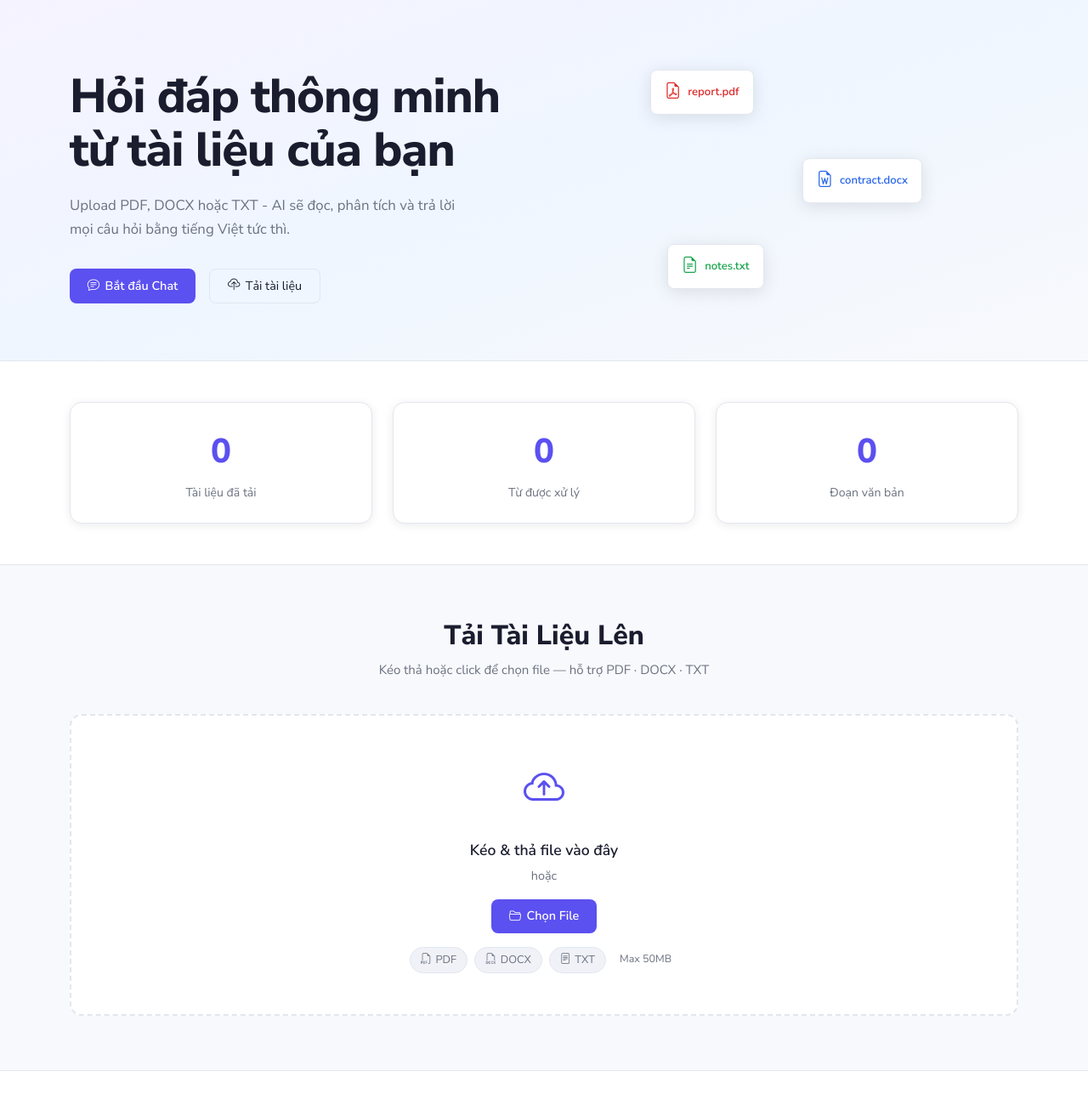
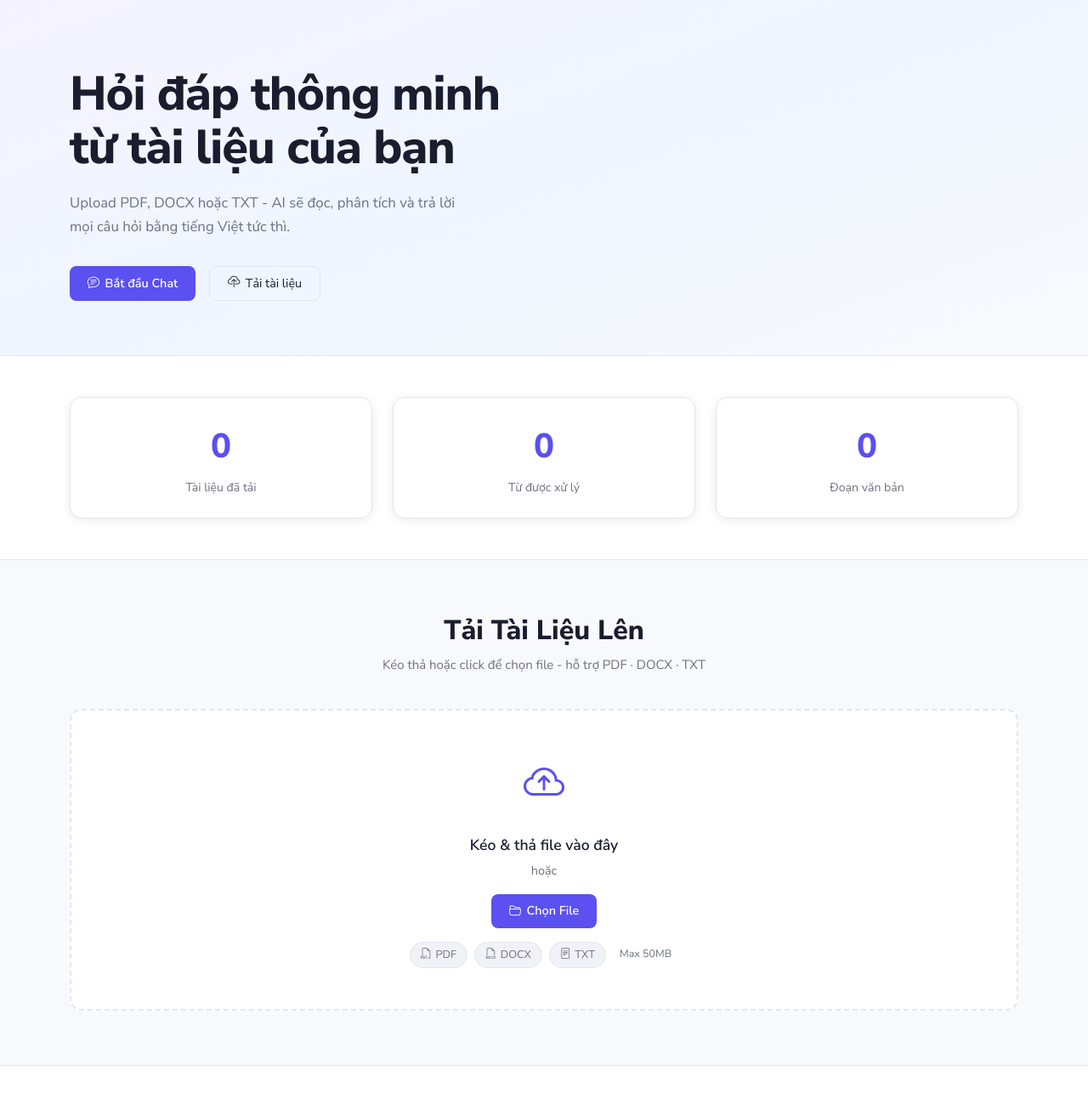
Before and after one commit to tantung-06/docmind_ai, a Flask app: page / in a window 1280 px wide. Shown: the part 68-1368 px from the top of the page at 85% size. Run offline with Flask 3, Linux system fonts and the light colour scheme; data that the repository does not hold is empty.

Commit message:
fix giao diện

```diff
--- a/static/css/style.css
+++ b/static/css/style.css
@@ -56,13 +56,6 @@ body {
   display: flex; align-items: center; gap: .5rem;
   letter-spacing: -.01em;
 }
-/* .brand-icon { font-size: 1.4rem; color: var(--accent); }
-.nav-link {
-  color: var(--text2) !important;
-  font-weight: 500;
-  font-size: .88rem;
-  transition: color var(--transition);
-} */
 .nav-link:hover, .nav-link.active { color: var(--text) !important; }
 
 /* ── Buttons ───────────────────────────── */
@@ -82,9 +75,7 @@ body {
 }
 .btn-primary-custom:hover {
   background: var(--accent2);
-  box-shadow: 0 4px 16px var(--accent-glow);
   color: #fff;
-  transform: translateY(-1px);
 }
 .btn-outline-custom {
   background: transparent;
@@ -125,19 +116,6 @@ body {
   background: linear-gradient(160deg, #f5f3ff 0%, #eff6ff 50%, #f8f9fc 100%);
   border-bottom: 1px solid var(--border);
 }
-/* .hero-tag {
-  display: inline-block;
-  background: var(--accent-bg);
-  border: 1px solid rgba(91,80,240,.25);
-  color: var(--accent);
-  font-size: .78rem;
-  font-weight: 600;
-  padding: .3rem .8rem;
-  border-radius: 20px;
-  letter-spacing: .04em;
-  text-transform: uppercase;
-  margin-bottom: 1.25rem;
-} */
 .hero-title {
   font-family: var(--font-display);
   font-size: clamp(2.2rem, 5vw, 3.5rem);
@@ -154,49 +132,6 @@ body {
   margin-bottom: 2rem;
 }
 .hero-actions { display: flex; gap: 1rem; flex-wrap: wrap; }
-
-/* Hero visual */
-.hero-visual { position: relative; width: 320px; height: 280px; }
-/* .center-orb {
-  position: absolute; top: 50%; left: 50%;
-  transform: translate(-50%,-50%);
-  width: 90px; height: 90px;
-  background: linear-gradient(135deg, var(--accent), #7b72f5);
-  border-radius: 50%;
-  display: flex; align-items: center; justify-content: center;
-  font-family: var(--font-display);
-  font-weight: 800; font-size: 1.6rem;
-  color: #fff;
-  box-shadow: 0 8px 32px var(--accent-glow);
-  z-index: 2;
-} */
-.floating-card {
-  position: absolute;
-  background: #fff;
-  border: 1px solid var(--border);
-  border-radius: var(--radius-sm);
-  padding: .6rem 1rem;
-  display: flex; align-items: center; gap: .5rem;
-  font-size: .82rem; font-weight: 600;
-  box-shadow: var(--shadow-md);
-  animation: float 4s ease-in-out infinite;
-}
-.floating-card i { font-size: 1.2rem; }
-.fc1 { top: 10px; left: 0; color: #dc2626; }
-.fc1 i { color: #dc2626; }
-.fc2 { top: 50%; right: 0; transform: translateY(-50%); color: #2563eb; animation-delay: 1.3s; }
-.fc2 i { color: #2563eb; }
-.fc3 { bottom: 20px; left: 20px; color: #16a34a; animation-delay: 2.6s; }
-.fc3 i { color: #16a34a; }
-@keyframes float {
-  0%,100% { transform: translateY(0); }
-  50% { transform: translateY(-10px); }
-}
-.fc2 { animation-name: float2; }
-@keyframes float2 {
-  0%,100% { transform: translateY(-50%); }
-  50% { transform: translateY(calc(-50% - 10px)); }
-}
 
 /* ── Stats Section ─────────────────────── */
 .stats-section { padding: 3rem 0; border-bottom: 1px solid var(--border); }
@@ -287,26 +222,6 @@ body {
 .doc-card-actions { display: flex; gap: .4rem; margin-top: .75rem; justify-content: flex-end; }
 .empty-docs { padding: 3rem; grid-column: 1/-1; color: var(--text2); text-align: center; }
 .empty-docs i { font-size: 3rem; display: block; margin-bottom: 1rem; }
-
-/* ── Features Section ──────────────────── */
-/* .features-section { padding: 4rem 0; background: var(--bg2); }
-.feature-card {
-  background: #fff;
-  border: 1px solid var(--border);
-  border-radius: var(--radius);
-  padding: 2rem;
-  transition: all var(--transition);
-  height: 100%;
-  box-shadow: var(--shadow);
-}
-.feature-card:hover { border-color: var(--accent); box-shadow: var(--shadow-md); }
-.feature-icon { font-size: 2rem; margin-bottom: 1rem; }
-.feature-card h4 {
-  font-family: var(--font-display);
-  font-weight: 700; font-size: 1.1rem;
-  color: var(--text); margin-bottom: .75rem;
-}
-.feature-card p { color: var(--text2); font-size: .9rem; } */
 
 /* ── Footer ────────────────────────────── */
 .site-footer {
@@ -534,7 +449,7 @@ body.chat-layout {
   flex-shrink: 0; transition: all var(--transition);
   display: flex; align-items: center; justify-content: center;
 }
-.send-btn:hover { background: var(--accent2); box-shadow: 0 4px 16px var(--accent-glow); }
+.send-btn:hover { background: var(--accent2); }
 .send-btn:disabled { background: var(--bg3); color: var(--text2); cursor: not-allowed; }
 .input-footer {
   display: flex; justify-content: space-between;
@@ -633,9 +548,8 @@ body.chat-layout {
   .hero-title { font-size: 2rem; }
   .docs-grid { grid-template-columns: 1fr; }
 }
-/* ════════════════════════════════════════
-   AUTH MODAL
-   ════════════════════════════════════════ */
+
+/* AUTH MODAL */
 
 /* Overlay */
 .auth-overlay {
@@ -756,8 +670,6 @@ body.chat-layout {
 }
 .auth-submit-btn:hover:not(:disabled) {
   background: var(--accent2);
-  box-shadow: 0 6px 20px var(--accent-glow);
-  transform: translateY(-1px);
 }
 .auth-submit-btn:disabled {
   opacity: .6; cursor: not-allowed; transform: none;
@@ -865,7 +777,6 @@ body.chat-layout {
 }
 .btn-nav-login:hover {
   background: var(--accent2);
-  box-shadow: 0 4px 12px var(--accent-glow);
 }
 
 /* ── History banner in chat ────────────── */
@@ -894,9 +805,7 @@ body.chat-layout {
 }
 
 
-/* ════════════════════════════════════════
-   HISTORY SIDEBAR (left panel)
-   ════════════════════════════════════════ */
+/* HISTORY SIDEBAR (left panel) */
 
 .history-sidebar {
   width: 240px;
@@ -937,7 +846,7 @@ body.chat-layout {
   cursor: pointer; transition: all var(--transition);
   margin-top: .2rem;
 }
-.hsb-guest-notice button:hover { background: var(--accent2); box-shadow: 0 4px 12px var(--accent-glow); }
+.hsb-guest-notice button:hover { background: var(--accent2); }
 
 /* List */
 .hsb-list {
--- a/static/js/app.js
+++ b/static/js/app.js
@@ -1,6 +1,6 @@
 const SESSION_ID = "default";
 
-// ── Load documents ───────────────────────
+// Load documents
 
 async function loadDocuments() {
   try {
@@ -69,7 +69,7 @@ async function deleteDoc(id) {
   loadDocuments();
 }
 
-// ── File Upload ──────────────────────────
+// File Upload
 
 function showUploadAlert(msg, type) {
   const el = document.getElementById("uploadAlert");
@@ -121,7 +121,7 @@ function initDropzone() {
   });
 }
 
-// ── Init ─────────────────────────────────
+// Init
 document.addEventListener("DOMContentLoaded", () => {
   loadDocuments();
   initDropzone();
--- a/static/js/auth.js
+++ b/static/js/auth.js
@@ -1,16 +1,14 @@
-/* ── auth.js — Auth modal + navbar user UI ─────────────────────── */
-
 (function () {
   "use strict";
 
-  // ── State ────────────────────────────────────────────────────────
+  // State
   let currentUser = null;   // { id, username, display_name } | null
 
-  // ── DOM helpers ──────────────────────────────────────────────────
+  // DOM helpers
   const $ = (sel, ctx = document) => ctx.querySelector(sel);
   const $$ = (sel, ctx = document) => [...ctx.querySelectorAll(sel)];
 
-  // ── Build HTML ───────────────────────────────────────────────────
+  // Build HTML
   function injectModal() {
     const html = `
 <div class="auth-overlay" id="authOverlay">
@@ -112,7 +110,7 @@
     });
   }
 
-  // ── Navbar injection ─────────────────────────────────────────────
+  // Navbar injection
   function renderNavbarAuth() {
     const targets = $$(".navbar .ms-auto, .navbar .navbar-nav + div, .navbar .d-flex.align-items-center");
     // Find the last flex container in navbar
@@ -174,7 +172,7 @@
     navFlex.appendChild(widget);
   }
 
-  // ── History notice in chat ────────────────────────────────────────
+  // History notice in chat
   function updateHistoryNotice() {
     const inputArea = document.querySelector(".chat-input-area");
     if (!inputArea) return;
@@ -186,13 +184,13 @@
       const notice = document.createElement("div");
       notice.className = "history-notice";
       notice.innerHTML = `<i class="bi bi-info-circle"></i>
-        Bạn đang dùng chế độ khách — lịch sử sẽ không được lưu.
+        Bạn đang dùng chế độ khách - lịch sử sẽ không được lưu.
         <a onclick="AUTH.openModal()">Đăng nhập để lưu</a>`;
       inputArea.insertBefore(notice, inputArea.firstChild);
     }
   }
 
-  // ── API calls ─────────────────────────────────────────────────────
+  // API calls
   async function checkMe() {
     try {
       const r = await fetch("/api/me");
@@ -207,7 +205,7 @@
     document.dispatchEvent(new CustomEvent("authStateChanged", { detail: currentUser }));
   }
 
-  // ── Public API ────────────────────────────────────────────────────
+  // Public API
   window.AUTH = {
     openModal() {
       $("#authOverlay")?.classList.add("active");
@@ -289,7 +287,7 @@
     isLoggedIn() { return currentUser !== null; },
   };
 
-  // ── Helpers ───────────────────────────────────────────────────────
+  // Helpers
   function capitalize(s) { return s.charAt(0).toUpperCase() + s.slice(1); }
 
   function showError(id, msg) {
@@ -314,7 +312,7 @@
     }
   }
 
-  // ── Load history into chat on login ──────────────────────────────
+  // Load history into chat on login
   async function loadUserHistory() {
     const msgs = document.getElementById("chatMessages");
     if (!msgs) return;
@@ -374,7 +372,7 @@
       </div>`;
   }
 
-  // ── Init ──────────────────────────────────────────────────────────
+  // Init
   document.addEventListener("DOMContentLoaded", () => {
     injectModal();
     checkMe();
--- a/static/js/dashboard.js
+++ b/static/js/dashboard.js
@@ -4,7 +4,7 @@ async function checkOllama() {
   try {
     const r = await fetch("/api/health");
     const data = await r.json();
-    document.getElementById("infModel").textContent  = data.ollama.target_model ?? "—";
+    document.getElementById("infModel").textContent  = data.ollama.target_model ?? "-";
     document.getElementById("infUrl").textContent    = "http://localhost:11434";
     document.getElementById("infStatus").innerHTML   = data.ollama.model_ready
       ? `<span style="color:#4ade80">● Sẵn sàng</span>`
--- a/templates/index.html
+++ b/templates/index.html
@@ -44,22 +44,6 @@
           </a>
         </div>
       </div>
-      <div class="col-lg-6 d-none d-lg-flex justify-content-center">
-        <div class="hero-visual">
-          <div class="floating-card fc1">
-            <i class="bi bi-file-earmark-pdf"></i>
-            <span>report.pdf</span>
-          </div>
-          <div class="floating-card fc2">
-            <i class="bi bi-file-earmark-word"></i>
-            <span>contract.docx</span>
-          </div>
-          <div class="floating-card fc3">
-            <i class="bi bi-file-earmark-text"></i>
-            <span>notes.txt</span>
-          </div>
-        </div>
-      </div>
     </div>
   </div>
 </section>
@@ -95,7 +79,7 @@
   <div class="container">
     <div class="section-header">
       <h2>Tải Tài Liệu Lên</h2>
-      <p>Kéo thả hoặc click để chọn file — hỗ trợ PDF · DOCX · TXT</p>
+      <p>Kéo thả hoặc click để chọn file - hỗ trợ PDF · DOCX · TXT</p>
     </div>
 
     <div class="upload-zone" id="dropzone">
```
Also changed, not shown: static/js/chat.js (+16 -19 lines), templates/dashboard.html (+5 -5 lines).
